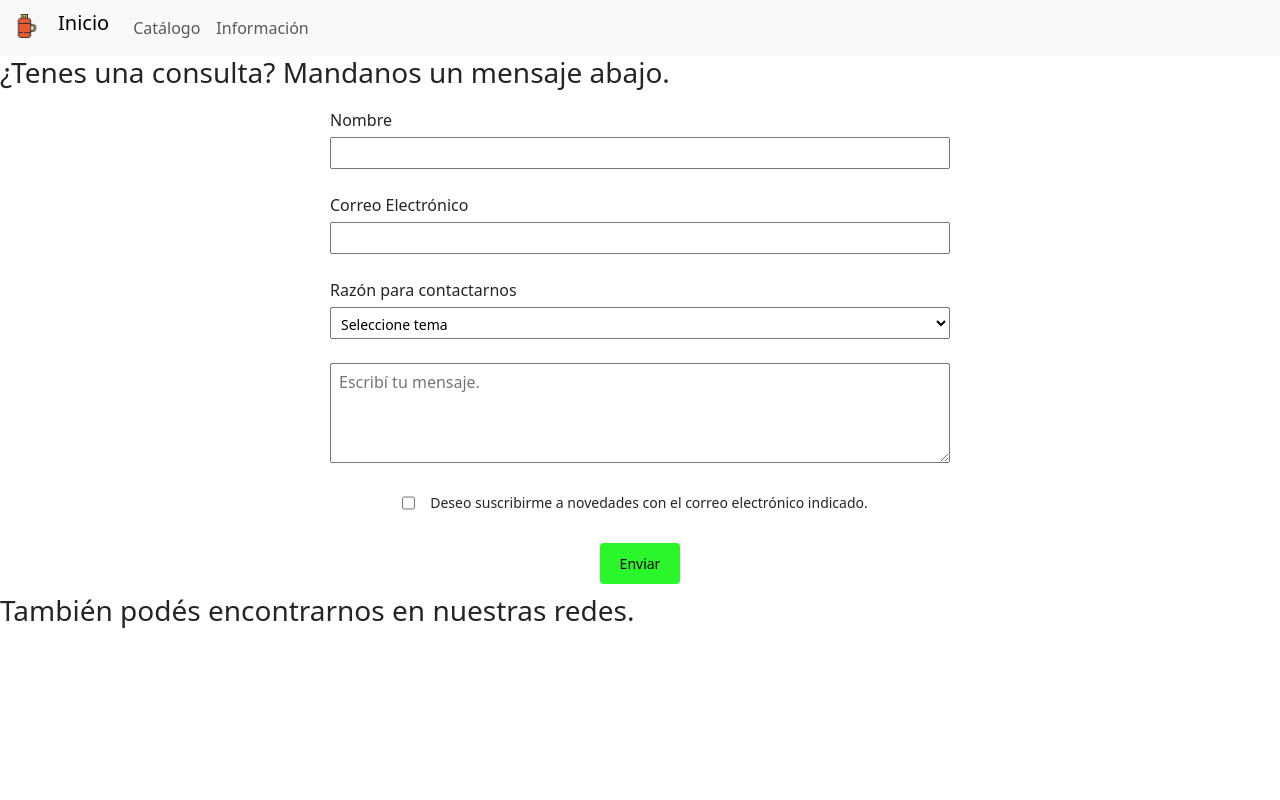
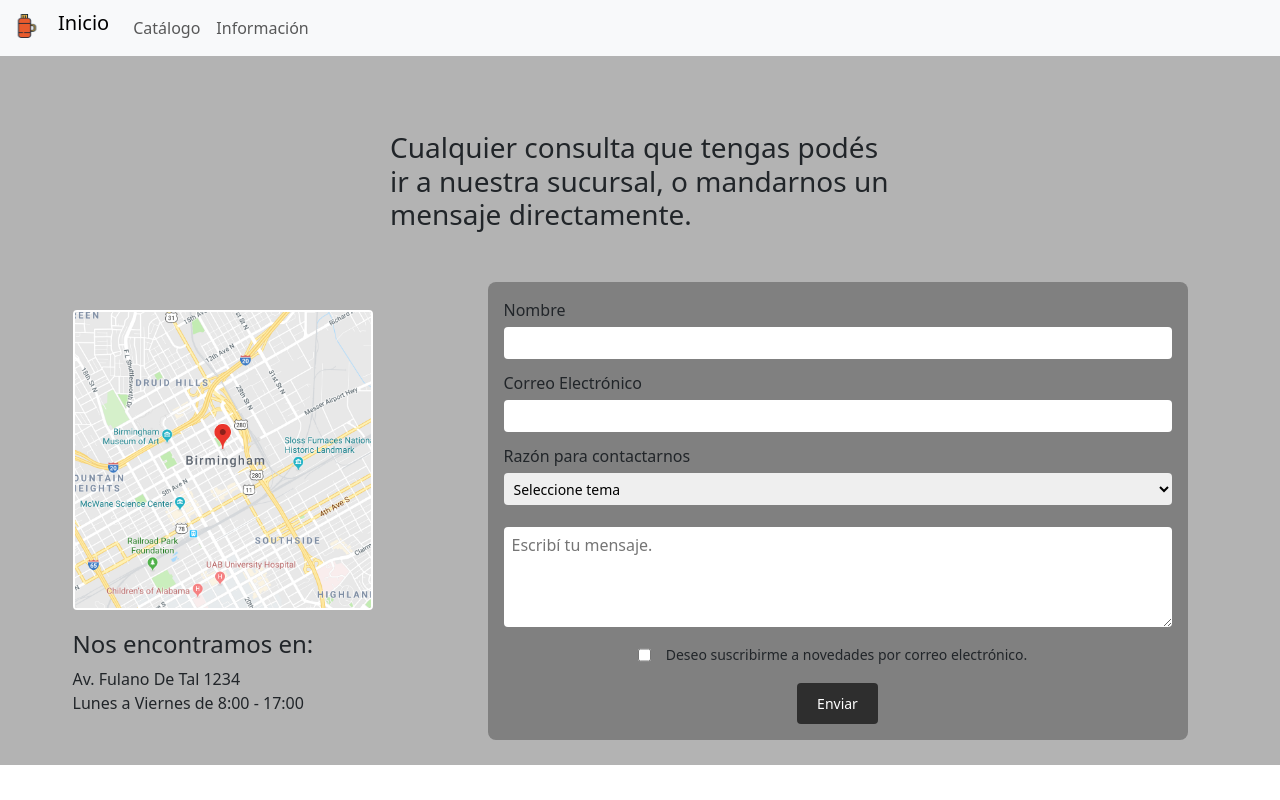
Before and after one commit to claudiomgz/proyecto-node, a plain HTML site: page html/sobre-nosotros.html in a window 1280 px wide. Drawn offline with nearby package versions, Linux system fonts and the light colour scheme.

Commit message:
agregado maps y formateo

```diff
--- a/css/contacto.css
+++ /dev/null
@@ -1,29 +0,0 @@
-* {
-    margin: 0;
-    text-decoration: none;
-}
-.contacto-form {
-    display: flex;
-    flex-direction: column;
-    width: 50%;
-    margin: auto;
-    padding: 10px;
-    gap: 30px;
-}
-.contacto-form label {
-    display: flex;
-    flex-direction: column;
-    gap: 5px;
-}
-.contacto-form input, .contacto-form select {
-    height: 20px;
-}
-.contacto-form textarea {
-    height: 100px;
-}
-#enviar {
-    display: inline-block;
-    margin: auto;
-    padding: 20px;
-    border: none;
-}
--- a/css/principal.css
+++ b/css/principal.css
@@ -1,3 +1,6 @@
+* {
+    margin: 0;
+}
 #carousel {
     max-height: 430px;
     overflow:hidden;
@@ -7,15 +10,42 @@
     width: 100%;
     height: fit-content;
 }
-/*Para Contacto*/
+/*Página Sobre Nosotros*/
+.contacto {
+    padding: 25px 0;
+    background: #b3b3b3;
+}
+.contacto-content {
+    display: flex;
+    flex-direction: row;
+    justify-content: space-evenly;
+    gap: 20px;
+    padding: 0 25px;
+}
+.texto-descripcion {
+    width: 500px;
+    padding: 50px 0;
+    margin: auto;
+}
+.ubicacion {
+    margin: auto;
+}
+.gmaps-img {
+    height: 300px;
+    border: 2px solid white;
+    border-radius: 4px;
+    margin: 20px 0;
+}
 .contacto-form {
     display: flex;
     flex-direction: column;
-    width: 50%;
+    width: 60%;
     max-width: 700px;
     margin: auto;
-    padding: 10px;
-    gap: 24px;
+    padding: 16px;
+    gap: 12px;
+    background: grey;
+    border-radius: 8px;
 }
 .contacto-form label {
     display: flex;
@@ -31,7 +61,13 @@
 .contacto-form textarea {
     height: 100px;
     padding: 6px 8px;
+    margin-top: 10px;
     font-size: 16px;
+}
+.contacto-form input, .contacto-form select,
+.contacto-form textarea {
+    border-radius: 4px;
+    border: none;
 }
 .checkbox-texto {
     padding: 0 10px;
@@ -47,9 +83,23 @@
     padding: 10px 20px;
     border: none;
     border-radius: 4px;
-    background: #2bf52b;
+    background: #2e2e2e;
+    color: white;
 }
 
-@media screen and (max-width: 990px) {
-
+@media screen and (max-width: 992px) {
+    .contacto-content {
+        flex-direction: column;
+        justify-content: center;
+    }
+    .texto-descripcion {
+        width: 80%;
+        padding: 25px 0;
+    }
+    .gmaps-img {
+        height: 400px;
+    }
+    .contacto-form {
+        width: 90%;
+    }
 }
--- a/html/contacto.html
+++ b/html/sobre-nosotros.html
@@ -19,7 +19,6 @@
   />
 </head>
 <body>
-    <!--nav>Completar con lo de los otros compañeros</nav-->
     <nav class="navbar navbar-expand-lg bg-body-tertiary">
         <div class="container-fluid">
           <a class="navbar-brand" href="../views/index.html"
@@ -56,7 +55,15 @@
           </div>
         </div>
     </nav>
-    <h3>¿Tenes una consulta? Mandanos un mensaje abajo.</h3>
+    <div class="container-fluid contacto">
+      <h3 class="texto-descripcion">Cualquier consulta que tengas podés ir a nuestra sucursal, o mandarnos un mensaje directamente.</h3>
+      <div class="contacto-content">
+        <div class="ubicacion">
+          <img class="gmaps-img" src="../assets/sobre-nosotros/GoogleMaps.png" alt="Ubicación">
+          <h4>Nos encontramos en:</h4>
+          <p>Av. Fulano De Tal 1234<br>
+          Lunes a Viernes de 8:00 - 17:00</p>
+        </div>
         <form class="contacto-form" action="" method="POST">
           <label for="nombre">Nombre<input type="text" required></input> </label>
           <label for="correo">Correo Electrónico<input type="email" required></input> </label>
@@ -69,11 +76,12 @@
           </select></label>
           <textarea placeholder="Escribí tu mensaje." required></textarea>
           <label for="newsletter" class="flex-row checkbox-label">
-            <input type="checkbox" id="newsletter"><span class="checkbox-texto">Deseo suscribirme a novedades con el correo electrónico indicado.</span>
+              <input type="checkbox" id="newsletter"><span class="checkbox-texto">Deseo suscribirme a novedades por correo electrónico.</span>
           </label>
           <input id="enviar" type="submit" value="Enviar">
       </form>
-    <h3>También podés encontrarnos en nuestras redes.</h3>
       <div class="redes-contacto"></div>
+    </div>
+    </div>
 </body>
 </html>
```
Also changed, not shown: assets/sobre-nosotros/GoogleMaps.png (added). Lines whose indentation alone changed are shown as unchanged.
